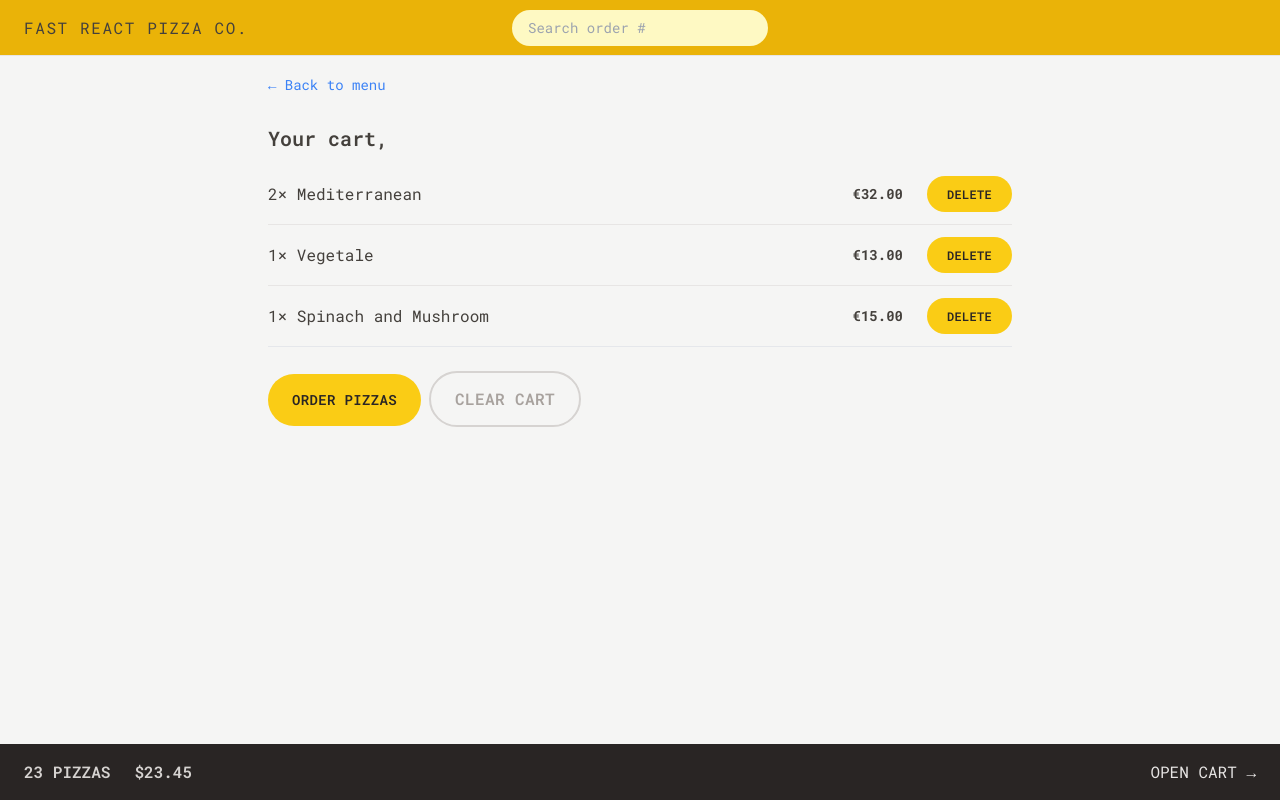
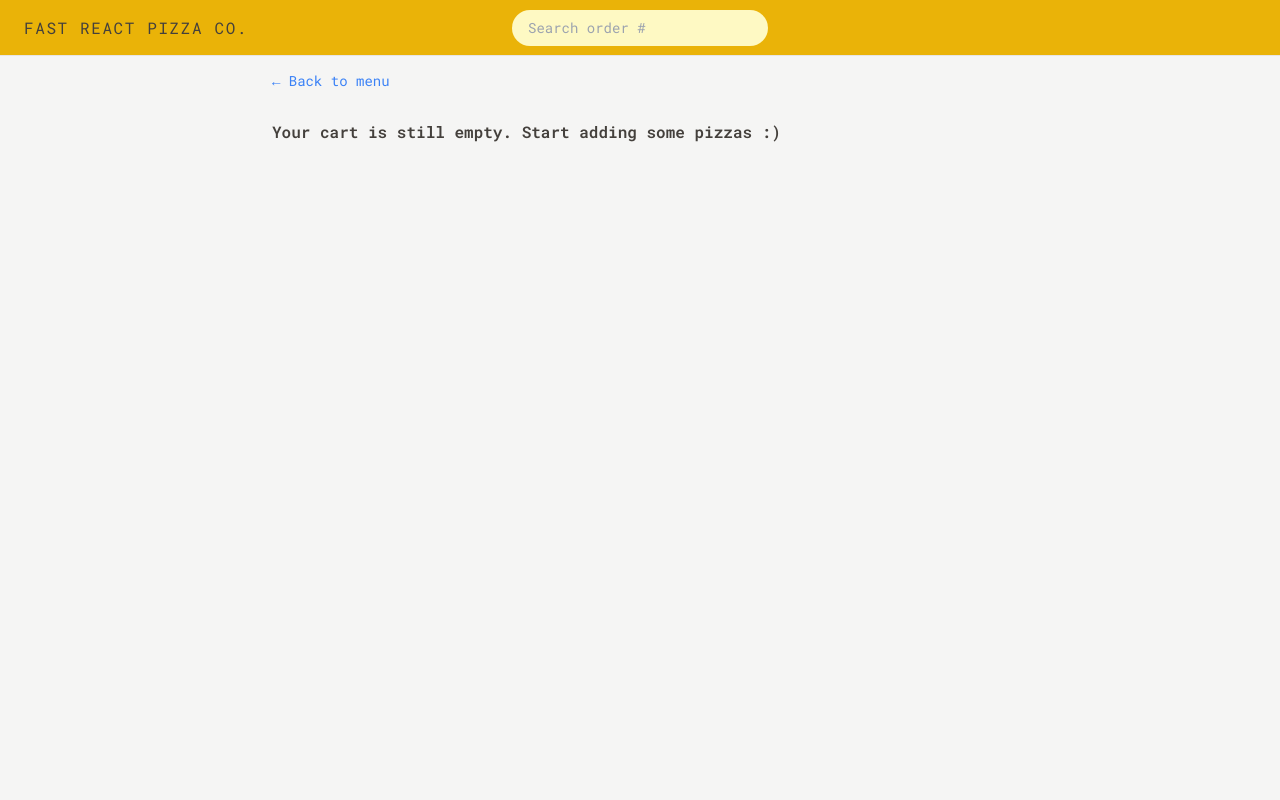
Before and after one commit to jetstream1128/fast-react-pizza, a React (Vite) app: page /cart in a window 1280 px wide. Built offline with nearby package versions, Linux system fonts and the light colour scheme.

Commit message:
added cart order functionality

```diff
--- a/src/features/cart/Cart.jsx
+++ b/src/features/cart/Cart.jsx
@@ -1,35 +1,42 @@
 import LinkButton from "../../ui/LinkButton";
 import Button from "../../ui/Button";
 import CartItem from "./CartItem";
-import { useSelector } from "react-redux";
+import { useDispatch, useSelector } from "react-redux";
+import { clearCart, getCart } from "./cartSlice";
+import { getUser } from "../user/userSlice";
+import EmptyCart from "./EmptyCart";
 
-const fakeCart = [
-  {
-    pizzaId: 12,
-    name: "Mediterranean",
-    quantity: 2,
-    unitPrice: 16,
-    totalPrice: 32,
-  },
-  {
-    pizzaId: 6,
-    name: "Vegetale",
-    quantity: 1,
-    unitPrice: 13,
-    totalPrice: 13,
-  },
-  {
-    pizzaId: 11,
-    name: "Spinach and Mushroom",
-    quantity: 1,
-    unitPrice: 15,
-    totalPrice: 15,
-  },
-];
+// const fakeCart = [
+//   {
+//     pizzaId: 12,
+//     name: "Mediterranean",
+//     quantity: 2,
+//     unitPrice: 16,
+//     totalPrice: 32,
+//   },
+//   {
+//     pizzaId: 6,
+//     name: "Vegetale",
+//     quantity: 1,
+//     unitPrice: 13,
+//     totalPrice: 13,
+//   },
+//   {
+//     pizzaId: 11,
+//     name: "Spinach and Mushroom",
+//     quantity: 1,
+//     unitPrice: 15,
+//     totalPrice: 15,
+//   },
+// ];
 
 function Cart() {
-  const cart = fakeCart;
-  const username = useSelector((state) => state.user.username);
+  // const cart = fakeCart;
+  const cart = useSelector(getCart);
+  const username = useSelector(getUser);
+  const dispatch = useDispatch();
+
+  if (!cart.length) return <EmptyCart />;
 
   return (
     <div className="px-3 py-4">
@@ -48,7 +55,9 @@ function Cart() {
           Order pizzas
         </Button>
 
-        <Button type="secondary">Clear cart</Button>
+        <Button type="secondary" onClick={() => dispatch(clearCart())}>
+          Clear cart
+        </Button>
       </div>
     </div>
   );
--- a/src/features/cart/CartOverview.jsx
+++ b/src/features/cart/CartOverview.jsx
@@ -1,11 +1,20 @@
+import { useSelector } from "react-redux";
 import { Link } from "react-router-dom";
+import { getTotalCartQuantity } from "./cartSlice";
+import { getTotalCartPrice } from "./cartSlice";
+import { formatCurrency } from "../../utils/helpers";
 
 function CartOverview() {
+  const totalCartQuantity = useSelector(getTotalCartQuantity);
+  const totalCartPrice = useSelector(getTotalCartPrice);
+
+  if (!totalCartQuantity) return null;
+
   return (
     <div className="flex items-center justify-between bg-stone-800 px-4 py-4 text-sm uppercase text-stone-200 sm:px-6 md:text-base">
       <p className=" space-x-4 font-semibold text-stone-300 sm:space-x-6">
-        <span>23 pizzas</span>
-        <span>$23.45</span>
+        <span>{totalCartQuantity} pizzas</span>
+        <span>{formatCurrency(totalCartPrice)}</span>
       </p>
       <Link to="/cart">Open cart &rarr;</Link>
     </div>
--- a/src/features/cart/EmptyCart.jsx
+++ b/src/features/cart/EmptyCart.jsx
@@ -1,11 +1,14 @@
-import { Link } from 'react-router-dom';
+import { Link } from "react-router-dom";
+import LinkButton from "../../ui/LinkButton";
 
 function EmptyCart() {
   return (
-    <div>
-      <Link to="/menu">&larr; Back to menu</Link>
+    <div className="px-4 py-3">
+      <LinkButton to="/menu">&larr; Back to menu</LinkButton>
 
-      <p>Your cart is still empty. Start adding some pizzas :)</p>
+      <p className="mt-7 font-semibold">
+        Your cart is still empty. Start adding some pizzas :)
+      </p>
     </div>
   );
 }
--- a/src/features/cart/cartSlice.js
+++ b/src/features/cart/cartSlice.js
@@ -1,17 +1,16 @@
 import { createSlice } from "@reduxjs/toolkit";
 
 const initialState = {
-  // cart: [],
-
-  cart: [
-    {
-      pizzaId: 12,
-      name: "Mediterranean",
-      quantity: 2,
-      unitPrice: 16,
-      totalPrice: 32,
-    },
-  ],
+  cart: [],
+  // cart: [
+  //   {
+  //     pizzaId: 12,
+  //     name: "Mediterranean",
+  //     quantity: 2,
+  //     unitPrice: 16,
+  //     totalPrice: 32,
+  //   },
+  // ],
 };
 
 const cartSlice = createSlice({
@@ -20,6 +19,7 @@ const cartSlice = createSlice({
   reducers: {
     addItem(state, action) {
       // payload = newItem
+
       state.cart.push(action.payload);
     },
     deleteItem(state, action) {
@@ -56,3 +56,11 @@ export const {
 } = cartSlice.actions;
 
 export default cartSlice.reducer;
+
+export const getCart = (state) => state.cart.cart;
+
+export const getTotalCartQuantity = (state) =>
+  state.cart.cart.reduce((sum, item) => sum + item.quantity, 0);
+
+export const getTotalCartPrice = (state) =>
+  state.cart.cart.reduce((sum, item) => sum + item.unitPrice, 0);
--- a/src/features/menu/MenuItem.jsx
+++ b/src/features/menu/MenuItem.jsx
@@ -1,8 +1,23 @@
+import { useDispatch } from "react-redux";
 import Button from "../../ui/Button";
 import { formatCurrency } from "../../utils/helpers";
+import { addItem } from "../cart/cartSlice";
 
 function MenuItem({ pizza }) {
   const { id, name, unitPrice, ingredients, soldOut, imageUrl } = pizza;
+  const dispatch = useDispatch();
+
+  function handleAddToCart() {
+    const newItem = {
+      pizzaId: id,
+      name,
+      quantity: 1,
+      unitPrice,
+      totalPrice: unitPrice * 1,
+    };
+
+    dispatch(addItem(newItem));
+  }
 
   return (
     <li key={id} className="flex gap-4 py-2">
@@ -25,7 +40,7 @@ function MenuItem({ pizza }) {
             </p>
           )}
           {!soldOut && (
-            <Button type="small" disabled={undefined} to={undefined}>
+            <Button type="small" onClick={handleAddToCart} to={undefined}>
               Add to cart
             </Button>
           )}
--- a/src/features/user/userSlice.js
+++ b/src/features/user/userSlice.js
@@ -40,3 +40,5 @@ const userSlice = createSlice({
 export const { updateName } = userSlice.actions;
 
 export default userSlice.reducer;
+
+export const getUser = (state) => state.user.username;
--- a/src/ui/Button.jsx
+++ b/src/ui/Button.jsx
@@ -1,7 +1,8 @@
 import { Link } from "react-router-dom";
 
-function Button({ children, disabled, to, type }) {
-  const base = `inline-block text-sm rounded-full bg-yellow-400 font-semibold uppercase tracking-wide text-stone-800 transition-colors duration-300 hover:bg-yellow-300 focus:outline-none focus:ring focus:ring-yellow-300 focus:ring-offset-2 disabled:cursor-not-allowed ${disabled ? "opacity-90 grayscale" : ""}`;
+function Button({ children, to, type, onClick }) {
+  const base =
+    "inline-block text-sm rounded-full bg-yellow-400 font-semibold uppercase tracking-wide text-stone-800 transition-colors duration-300 hover:bg-yellow-300 focus:outline-none focus:ring focus:ring-yellow-300 focus:ring-offset-2 disabled:cursor-not-allowed";
 
   const styles = {
     primary: base + " px-4 py-3 md:px-6 md:py-4",
@@ -17,11 +18,14 @@ function Button({ children, disabled, to, type }) {
       </Link>
     );
 
-  return (
-    <button disabled={disabled} className={styles[type]}>
-      {children}
-    </button>
-  );
+  if (onClick)
+    return (
+      <button onClick={onClick} className={styles[type]}>
+        {children}
+      </button>
+    );
+
+  return <button className={styles[type]}>{children}</button>;
 }
 
 export default Button;
--- a/src/utils/helpers.js
+++ b/src/utils/helpers.js
@@ -1,7 +1,7 @@
 export function formatCurrency(value) {
   return new Intl.NumberFormat("en", {
     style: "currency",
-		currency: "EUR",
+    currency: "USD",
   }).format(value);
 }
 
```
Lines whose indentation alone changed are shown as unchanged.
